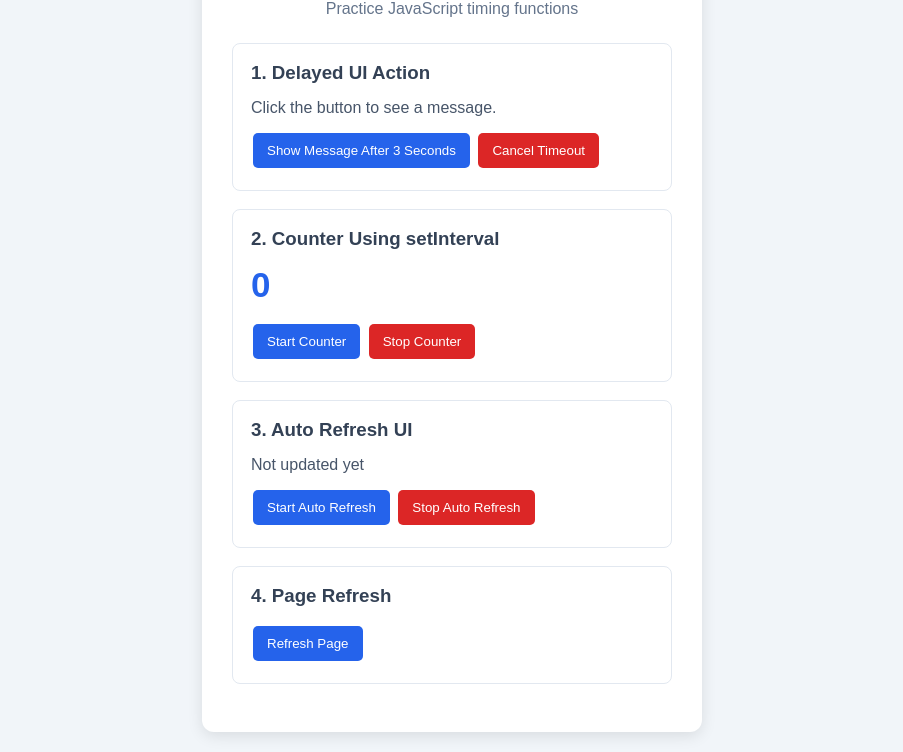
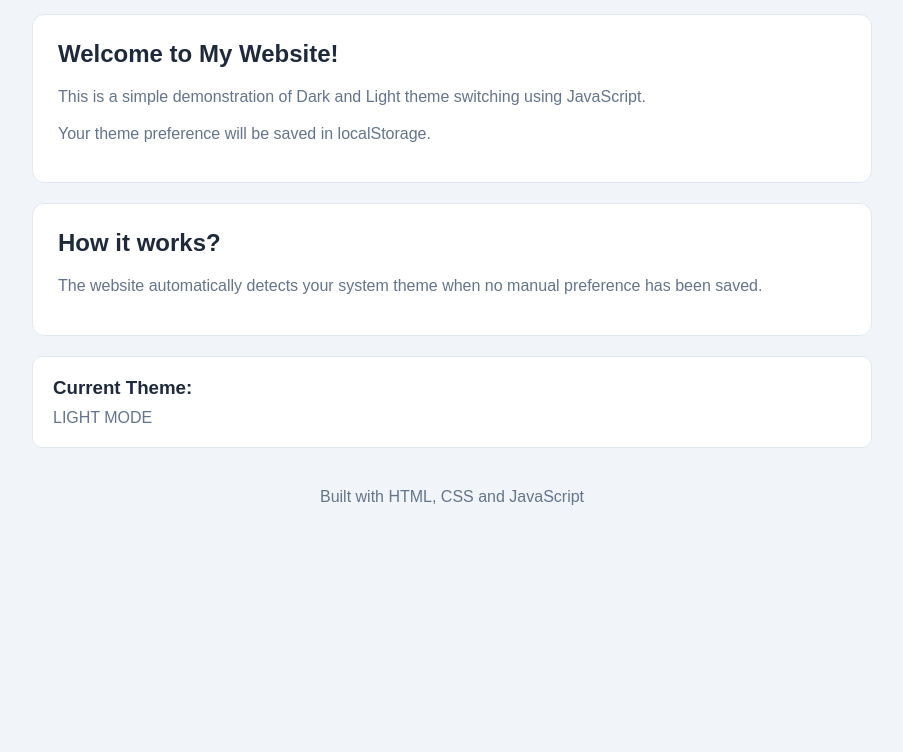
Before and after one commit to Kashifahmad22/rush, a plain HTML site: page index.html in a window 1280 px wide. Shown: the part 97-849 px from the top of the page, without its empty margins (188-1091 px from the left). After the commit the page ends 800 px from the top, so only its background shows below. Drawn offline with Linux system fonts and the light colour scheme.

Commit message:
local_Storage

```diff
--- a/index.html
+++ b/index.html
@@ -6,7 +6,7 @@
     <meta charset="UTF-8">
     <meta name="viewport" content="width=device-width, initial-scale=1.0">
 
-    <title>JavaScript Timer Practice</title>
+    <title>Dark Light Theme Toggle</title>
 
     <link rel="stylesheet" href="style.css">
 </head>
@@ -15,73 +15,58 @@
 
     <div class="container">
 
-        <h1>JavaScript Timer Demo</h1>
-        <p class="subtitle">Practice JavaScript timing functions</p>
+        <!-- Header -->
+        <header>
+            <h1>Theme Toggle</h1>
 
-        <!-- Section 1: setTimeout and clearTimeout -->
-        <div class="section">
+            <!-- Theme toggle button -->
+            <button id="themeToggle">
+                Toggle Theme
+            </button>
+        </header>
 
-            <h3>1. Delayed UI Action</h3>
+        <!-- Main content -->
+        <main>
 
-            <p id="message">Click the button to see a message.</p>
+            <div class="card">
 
-            <button onclick="showMessage()">
-                Show Message After 3 Seconds
-            </button>
+                <h2>Welcome to My Website!</h2>
 
-            <button class="cancel" onclick="cancelMessage()">
-                Cancel Timeout
-            </button>
+                <p>
+                    This is a simple demonstration of
+                    Dark and Light theme switching using JavaScript.
+                </p>
 
-        </div>
+                <p>
+                    Your theme preference will be saved
+                    in localStorage.
+                </p>
 
+            </div>
 
-        <!-- Section 2: setInterval and clearInterval -->
-        <div class="section">
+            <div class="card">
 
-            <h3>2. Counter Using setInterval</h3>
+                <h2>How it works?</h2>
 
-            <h2 id="counter">0</h2>
+                <p>
+                    The website automatically detects your
+                    system theme when no manual preference
+                    has been saved.
+                </p>
 
-            <button onclick="startCounter()">
-                Start Counter
-            </button>
+            </div>
 
-            <button class="cancel" onclick="stopCounter()">
-                Stop Counter
-            </button>
+            <!-- Current theme display -->
+            <div class="theme-info">
+                <h3>Current Theme:</h3>
+                <p id="themeStatus">Loading...</p>
+            </div>
 
-        </div>
+        </main>
 
-
-        <!-- Section 3: Auto UI Refresh -->
-        <div class="section">
-
-            <h3>3. Auto Refresh UI</h3>
-
-            <p id="lastUpdated">Not updated yet</p>
-
-            <button onclick="startAutoRefresh()">
-                Start Auto Refresh
-            </button>
-
-            <button class="cancel" onclick="stopAutoRefresh()">
-                Stop Auto Refresh
-            </button>
-
-        </div>
-
-
-        <!-- Section 4: Manual Page Refresh -->
-        <div class="section">
-
-            <h3>4. Page Refresh</h3>
-
-            <button onclick="refreshPage()">
-                Refresh Page
-            </button>
-
-        </div>
+        <footer>
+            <p>Built with HTML, CSS and JavaScript</p>
+        </footer>
 
     </div>
 
--- a/script.js
+++ b/script.js
@@ -1,158 +1,122 @@
 
 // ======================================
-// 1. SETTIMEOUT AND CLEARTIMEOUT
+// 1. APPLY THEME FUNCTION
 // ======================================
 
+function applyTheme(theme) {
 
-// Store the timeout ID
-let messageTimer;
+    // Remove both dark and light classes
+    document.body.classList.remove("dark", "light");
 
+    // Add the selected theme class
+    document.body.classList.add(theme);
 
-// Function to display a delayed message
-function showMessage() {
-
-    // Clear any previously scheduled timeout
-    clearTimeout(messageTimer);
-
-    // Display a waiting message immediately
-    document.getElementById("message").textContent =
-        "Please wait...";
-
-    // Execute this function after 3 seconds
-    messageTimer = setTimeout(function () {
-
-        // Change the UI message after 3 seconds
-        document.getElementById("message").textContent =
-            "Hello! Message displayed after 3 seconds.";
-
-    }, 3000);
-
-}
-
-
-// Function to cancel the timeout
-function cancelMessage() {
-
-    // Cancel the pending timeout
-    clearTimeout(messageTimer);
-
-    // Update the UI
-    document.getElementById("message").textContent =
-        "Timeout cancelled!";
-
+    // Update the theme status on the UI
+    document.getElementById("themeStatus").textContent =
+        theme.toUpperCase() + " MODE";
 }
 
 
 // ======================================
-// 2. SETINTERVAL AND CLEARINTERVAL
+// 2. GET SYSTEM THEME
 // ======================================
 
+function getSystemTheme() {
 
-// Counter variable
-let count = 0;
+    // Check whether the operating system prefers dark mode
+    return window.matchMedia("(prefers-color-scheme: dark)").matches
 
-// Store interval ID
-let counterInterval;
+        // If true, return dark
+        ? "dark"
 
-
-// Function to start the counter
-function startCounter() {
-
-    // Prevent multiple intervals from starting
-    if (counterInterval !== undefined) {
-        return;
-    }
-
-    // Execute this function every 1 second
-    counterInterval = setInterval(function () {
-
-        // Increase counter by 1
-        count++;
-
-        // Update counter in UI
-        document.getElementById("counter").textContent = count;
-
-    }, 1000);
-
-}
-
-
-// Function to stop the counter
-function stopCounter() {
-
-    // Stop the running interval
-    clearInterval(counterInterval);
-
-    // Reset interval ID
-    counterInterval = undefined;
-
+        // Otherwise, return light
+        : "light";
 }
 
 
 // ======================================
-// 3. AUTOMATIC UI REFRESH
+// 3. SET INITIAL THEME
 // ======================================
 
+function setInitialTheme() {
 
-// Store auto refresh interval ID
-let autoRefreshInterval;
+    // Get the previously saved theme from localStorage
+    const savedTheme = localStorage.getItem("theme");
 
-
-// Function to update UI data
-function updateUI() {
-
-    // Get the current date and time
-    let currentTime = new Date();
-
-    // Display the latest update time
-    document.getElementById("lastUpdated").textContent =
-        "Last updated: " + currentTime.toLocaleTimeString();
-
-}
-
-
-// Function to start automatic UI refresh
-function startAutoRefresh() {
-
-    // Prevent multiple intervals
-    if (autoRefreshInterval !== undefined) {
-        return;
-    }
-
-    // Update UI immediately
-    updateUI();
-
-    // Update UI every 5 seconds
-    autoRefreshInterval = setInterval(function () {
-
-        updateUI();
-
-    }, 1000);
-
-}
-
-
-// Function to stop automatic UI refresh
-function stopAutoRefresh() {
-
-    // Stop automatic UI updates
-    clearInterval(autoRefreshInterval);
-
-    // Reset interval ID
-    autoRefreshInterval = undefined;
-
+    // Apply saved theme if available
+    // Otherwise, detect the operating system theme
+    applyTheme(savedTheme || getSystemTheme());
 }
 
 
 // ======================================
-// 4. PAGE REFRESH FUNCTION
+// 4. SET INITIAL THEME
 // ======================================
 
+// Execute the initial theme function
+setInitialTheme();
 
-// Function to reload the entire webpage
-function refreshPage() {
 
-    // Reload the current webpage
-    location.reload();
+// ======================================
+// 5. LISTEN TO SYSTEM THEME CHANGES
+// ======================================
 
-}
+// Listen for changes in the operating system theme
+window.matchMedia("(prefers-color-scheme: dark)")
+
+    .addEventListener("change", () => {
+
+        // Check whether the user has manually saved a theme
+        if (!localStorage.getItem("theme")) {
+
+            // If no saved preference exists,
+            // apply the current system theme
+            applyTheme(getSystemTheme());
+
+        }
+
+    });
+
+
+// ======================================
+// 6. THEME TOGGLE BUTTON
+// ======================================
+
+// Select the theme toggle button
+document.querySelector("#themeToggle")
+
+    .addEventListener("click", () => {
+
+        // Check the currently applied theme
+        const currentTheme =
+            document.body.classList.contains("dark")
+                ? "dark"
+                : "light";
+
+        // Switch to the opposite theme
+        const newTheme =
+            currentTheme === "dark"
+                ? "light"
+                : "dark";
+
+        // Apply the new theme
+        applyTheme(newTheme);
+
+        // Save the user's preference in localStorage
+        localStorage.setItem("theme", newTheme);
+
+    });
+
+
+    //Why only strings works in localStorage
+    // Because localStorage only stores data as strings.
+    // If you try to store other types like objects or numbers,
+    // they will be converted to strings automatically.
+
+    //we can use JSON.stringify() to store objects as strings
+    // and JSON.parse() to retrieve them back as objects.
+
+    // Example:
+    // const user = { name: "John", age: 30 };
+    // localStorage.setItem("user", JSON.stringify(user));
+    // const retrievedUser = JSON.parse(localStorage.getItem("user"));
--- a/style.css
+++ b/style.css
@@ -1,100 +1,152 @@
 
-/* Reset default CSS */
+/* Default Light Theme */
+body.light {
+    --bg-color: #f1f5f9;
+    --card-color: #ffffff;
+    --text-color: #1e293b;
+    --secondary-text: #64748b;
+    --button-bg: #2563eb;
+    --button-text: #ffffff;
+    --border-color: #e2e8f0;
+}
+
+/* Dark Theme */
+body.dark {
+    --bg-color: #0f172a;
+    --card-color: #1e293b;
+    --text-color: #f8fafc;
+    --secondary-text: #cbd5e1;
+    --button-bg: #3b82f6;
+    --button-text: #ffffff;
+    --border-color: #334155;
+}
+
+/* Universal styling */
 * {
     margin: 0;
     padding: 0;
     box-sizing: border-box;
 }
 
-/* Body styling */
+/* Body */
 body {
     font-family: Arial, sans-serif;
-    background: #f1f5f9;
 
-    display: flex;
-    justify-content: center;
-    align-items: center;
+    background-color: var(--bg-color);
+    color: var(--text-color);
 
     min-height: 100vh;
-    padding: 20px;
+
+    transition: background-color 0.3s ease,
+                color 0.3s ease;
 }
 
 /* Main container */
 .container {
-    background: white;
-    width: 500px;
+    max-width: 900px;
+    margin: auto;
     padding: 30px;
+}
 
+/* Header */
+header {
+    display: flex;
+    justify-content: space-between;
+    align-items: center;
+
+    margin-bottom: 40px;
+}
+
+/* Heading */
+h1 {
+    font-size: 28px;
+}
+
+/* Toggle button */
+button {
+    background-color: var(--button-bg);
+    color: var(--button-text);
+
+    border: none;
+    border-radius: 8px;
+
+    padding: 12px 20px;
+
+    font-size: 15px;
+    cursor: pointer;
+
+    transition: 0.3s;
+}
+
+button:hover {
+    opacity: 0.85;
+}
+
+/* Main content */
+main {
+    display: flex;
+    flex-direction: column;
+    gap: 20px;
+}
+
+/* Cards */
+.card {
+    background-color: var(--card-color);
+
+    border: 1px solid var(--border-color);
     border-radius: 12px;
 
-    box-shadow: 0 4px 15px rgba(0,0,0,0.1);
+    padding: 25px;
+
+    transition: background-color 0.3s ease,
+                border-color 0.3s ease;
 }
 
-/* Main heading */
-h1 {
-    text-align: center;
-    color: #1e293b;
+.card h2 {
+    margin-bottom: 15px;
+}
+
+.card p {
+    color: var(--secondary-text);
+    line-height: 1.7;
     margin-bottom: 10px;
 }
 
-.subtitle {
-    text-align: center;
-    color: #64748b;
-    margin-bottom: 25px;
+/* Theme information */
+.theme-info {
+    background-color: var(--card-color);
+
+    padding: 20px;
+    border-radius: 10px;
+
+    border: 1px solid var(--border-color);
 }
 
-/* Individual sections */
-.section {
-    border: 1px solid #e2e8f0;
-    border-radius: 8px;
-
-    padding: 18px;
-    margin-bottom: 18px;
+.theme-info h3 {
+    margin-bottom: 10px;
 }
 
-/* Section headings */
-h3 {
-    color: #334155;
-    margin-bottom: 15px;
+.theme-info p {
+    color: var(--secondary-text);
 }
 
-/* Paragraphs */
-p {
-    margin-bottom: 12px;
-    color: #475569;
+/* Footer */
+footer {
+    text-align: center;
+    margin-top: 40px;
+    color: var(--secondary-text);
 }
 
-/* Counter */
-#counter {
-    font-size: 35px;
-    color: #2563eb;
-    margin-bottom: 15px;
+/* Mobile responsive */
+@media (max-width: 600px) {
+
+    .container {
+        padding: 20px;
+    }
+
+    header {
+        flex-direction: column;
+        gap: 20px;
+    }
+
 }
-
-/* Buttons */
-button {
-    background: #2563eb;
-    color: white;
-
-    border: none;
-    padding: 10px 14px;
-
-    border-radius: 5px;
-    cursor: pointer;
-
-    margin: 4px 2px;
-}
-
-/* Hover effect */
-button:hover {
-    background: #1d4ed8;
-}
-
-/* Cancel and stop buttons */
-.cancel {
-    background: #dc2626;
-}
-
-.cancel:hover {
-    background: #b91c1c;
-}
```
